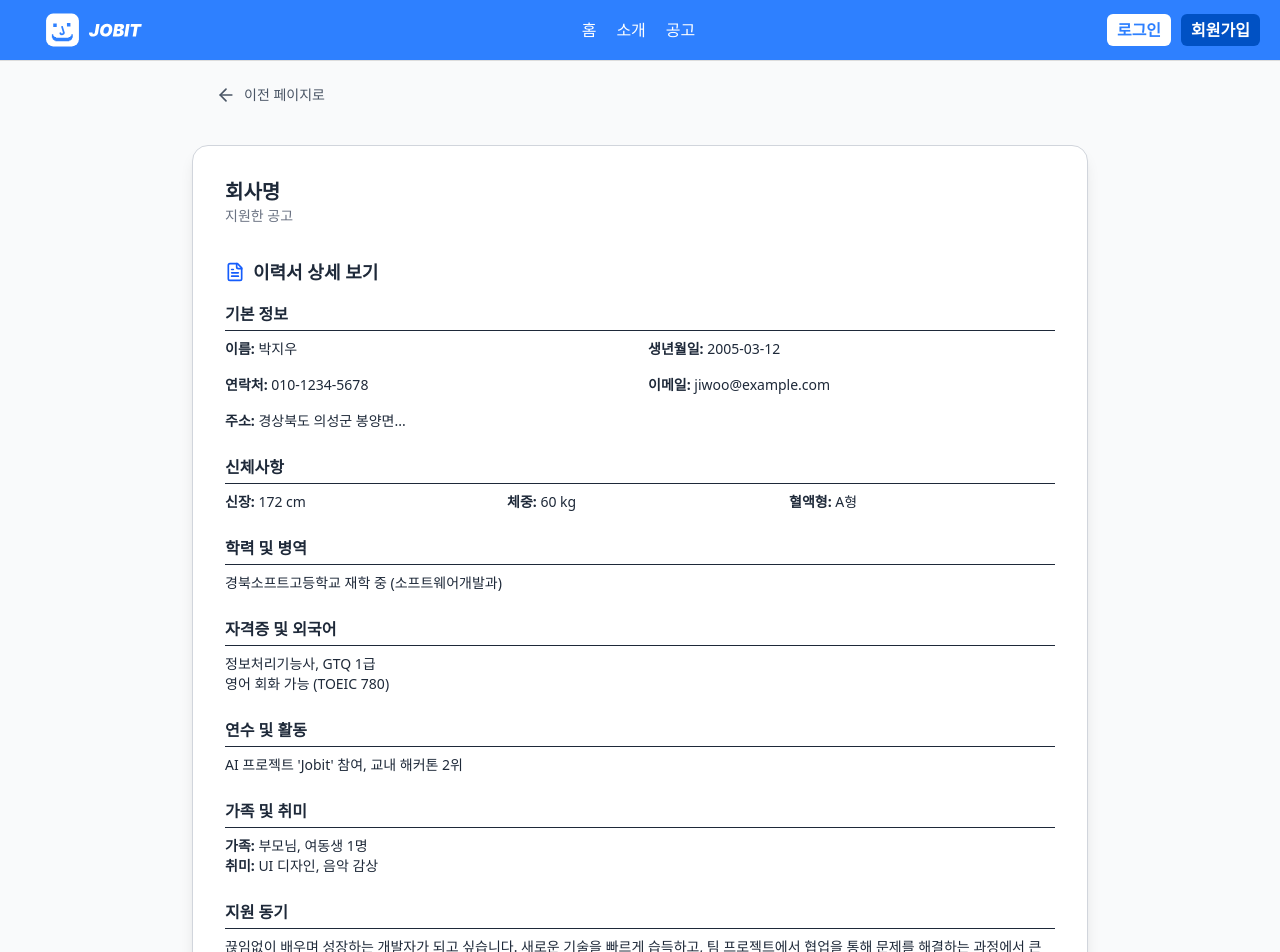
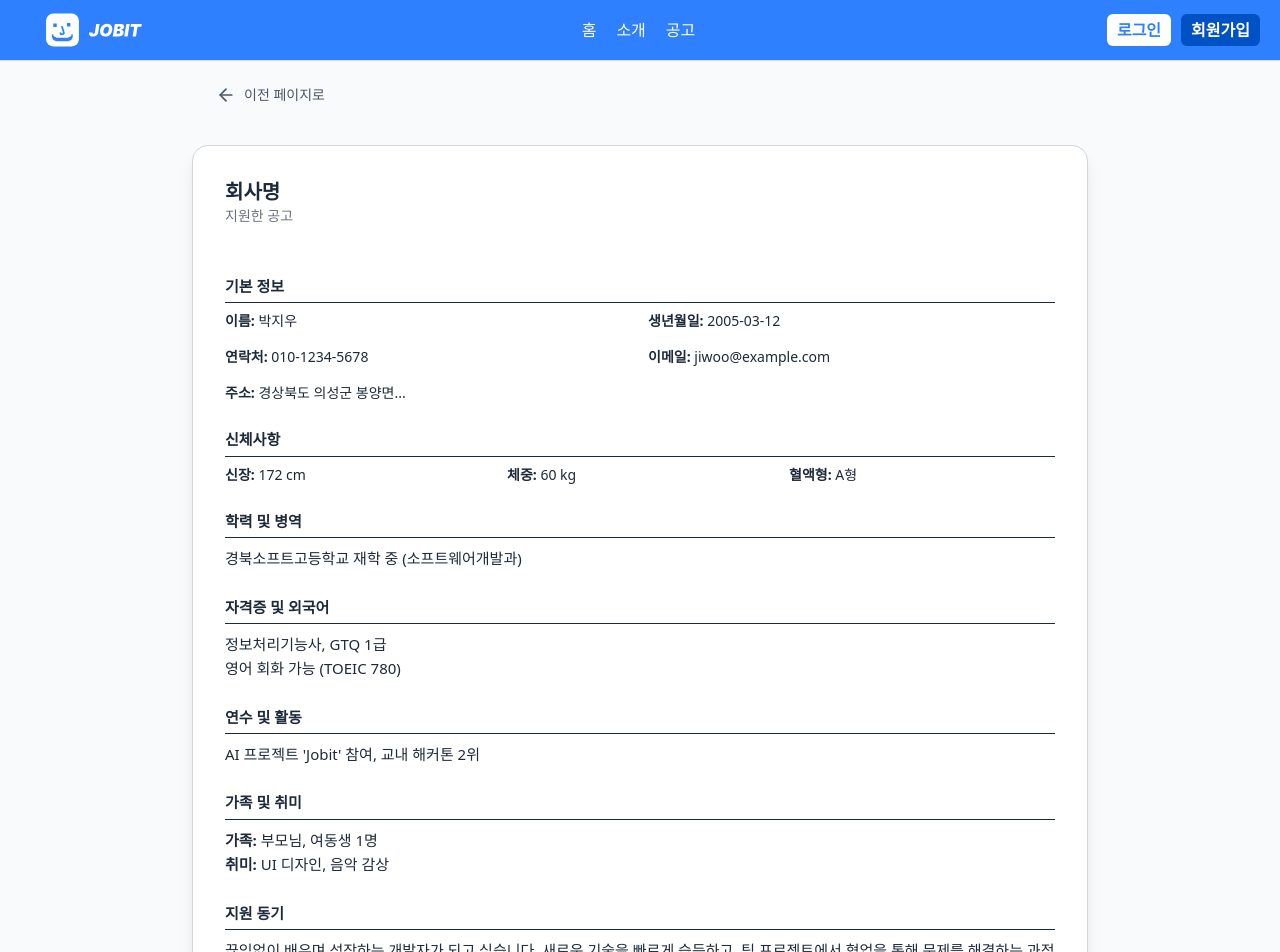
Before and after one commit to Dropz-to-a/front, a React (Vite) app: page /resume/1 in a window 1280 px wide. Shown: the top 952 px of the page. Built offline with nearby package versions, Linux system fonts and the light colour scheme.

Commit message:
사용자 이력서 상세보기

```diff
--- a/src/pages/ResumeView.tsx
+++ b/src/pages/ResumeView.tsx
@@ -1,4 +1,4 @@
-import React, { useRef } from "react";
+import { useRef } from "react";
 import { useNavigate, useParams } from "react-router-dom";
 import { ArrowLeft, Download, FileText } from "lucide-react";
 import jsPDF from "jspdf";
@@ -6,7 +6,6 @@ import html2canvas from "html2canvas";
 import Header from "../components/Header";
 import { JOBS_DATA } from "./Jobs";
 
-// 예시용 더미 데이터 (실제로는 서버나 localStorage에서 불러올 예정)
 const DUMMY_APPLICATION = {
     name: "박지우",
     email: "jiwoo@example.com",
@@ -29,32 +28,59 @@ const DUMMY_APPLICATION = {
 
 const ResumeViewPage = () => {
     const navigate = useNavigate();
-    const { id } = useParams(); // jobId
+    const { id } = useParams();
     const job = JOBS_DATA.find((j) => j.id === id);
-    const resumeRef = useRef(null);
+    const resumeRef = useRef<HTMLDivElement>(null);
 
-    // ✅ PDF 다운로드 함수
+    /** ✅ 색상 oklch → 안전한 rgb로 변환 */
+    const sanitizeColors = () => {
+        document.querySelectorAll("*").forEach((el) => {
+            const style = window.getComputedStyle(el);
+            const element = el as HTMLElement;
+
+            if (style.backgroundColor.includes("oklch")) {
+                element.style.backgroundColor = "#ffffff";
+            }
+            if (style.color.includes("oklch")) {
+                element.style.color = "#000000";
+            }
+            if (style.borderColor.includes("oklch")) {
+                element.style.borderColor = "#dddddd";
+            }
+        });
+    };
+
+    /** ✅ PDF 저장 함수 (개선 + 안전) */
     const handleDownloadPDF = async () => {
         const element = resumeRef.current;
-        const canvas = await html2canvas(element, { scale: 2 });
+        if (!element) return;
+
+        // ⚡ 캡처 전에 색상 안전화
+        sanitizeColors();
+
+        const canvas = await html2canvas(element, {
+            scale: 2,
+            useCORS: true,
+            backgroundColor: "#ffffff",
+        });
+
         const imgData = canvas.toDataURL("image/png");
-
         const pdf = new jsPDF("p", "mm", "a4");
         const pageWidth = pdf.internal.pageSize.getWidth();
         const pageHeight = pdf.internal.pageSize.getHeight();
         const imgHeight = (canvas.height * pageWidth) / canvas.width;
 
+        let heightLeft = imgHeight;
         let position = 0;
+
         pdf.addImage(imgData, "PNG", 0, position, pageWidth, imgHeight);
+        heightLeft -= pageHeight;
 
-        if (imgHeight > pageHeight) {
-            let remainingHeight = imgHeight - pageHeight;
-            while (remainingHeight > 0) {
-                position = remainingHeight - imgHeight;
-                pdf.addPage();
-                pdf.addImage(imgData, "PNG", 0, position, pageWidth, imgHeight);
-                remainingHeight -= pageHeight;
-            }
+        while (heightLeft > 0) {
+            position = heightLeft - imgHeight;
+            pdf.addPage();
+            pdf.addImage(imgData, "PNG", 0, position, pageWidth, imgHeight);
+            heightLeft -= pageHeight;
         }
 
         pdf.save(`${DUMMY_APPLICATION.name}_이력서.pdf`);
@@ -79,6 +105,7 @@ const ResumeViewPage = () => {
                     ref={resumeRef}
                     className="bg-white shadow-lg rounded-2xl w-full max-w-4xl p-8 border border-gray-300"
                 >
+                    {/* 회사 정보 */}
                     <div className="flex items-center gap-4 mb-8">
                         {job?.logoUrl && (
                             <img
@@ -98,13 +125,11 @@ const ResumeViewPage = () => {
                     </div>
 
                     <h3 className="text-lg font-semibold mb-4 flex items-center gap-2">
-                        <FileText className="w-5 h-5 text-blue-600" />
-                        이력서 상세 보기
                     </h3>
 
-                    <div className="space-y-6">
+                    <div className="space-y-6 text-[15px] leading-relaxed">
                         <section>
-                            <h4 className="font-semibold mb-2 border-b pb-1">
+                            <h4 className="font-semibold mb-2 border-b pb-1 text-gray-800">
                                 기본 정보
                             </h4>
                             <div className="grid grid-cols-2 gap-4 text-sm">
@@ -117,7 +142,7 @@ const ResumeViewPage = () => {
                         </section>
 
                         <section>
-                            <h4 className="font-semibold mb-2 border-b pb-1">신체사항</h4>
+                            <h4 className="font-semibold mb-2 border-b pb-1 text-gray-800">신체사항</h4>
                             <div className="grid grid-cols-3 gap-4 text-sm">
                                 <p><b>신장:</b> {DUMMY_APPLICATION.height} cm</p>
                                 <p><b>체중:</b> {DUMMY_APPLICATION.weight} kg</p>
@@ -126,13 +151,13 @@ const ResumeViewPage = () => {
                         </section>
 
                         <section>
-                            <h4 className="font-semibold mb-2 border-b pb-1">학력 및 병역</h4>
-                            <p className="text-sm whitespace-pre-wrap">{DUMMY_APPLICATION.education}</p>
+                            <h4 className="font-semibold mb-2 border-b pb-1 text-gray-800">학력 및 병역</h4>
+                            <p>{DUMMY_APPLICATION.education}</p>
                         </section>
 
                         <section>
-                            <h4 className="font-semibold mb-2 border-b pb-1">자격증 및 외국어</h4>
-                            <p className="text-sm whitespace-pre-wrap">
+                            <h4 className="font-semibold mb-2 border-b pb-1 text-gray-800">자격증 및 외국어</h4>
+                            <p>
                                 {DUMMY_APPLICATION.license}
                                 <br />
                                 {DUMMY_APPLICATION.foreignLang}
@@ -140,13 +165,13 @@ const ResumeViewPage = () => {
                         </section>
 
                         <section>
-                            <h4 className="font-semibold mb-2 border-b pb-1">연수 및 활동</h4>
-                            <p className="text-sm whitespace-pre-wrap">{DUMMY_APPLICATION.activity}</p>
+                            <h4 className="font-semibold mb-2 border-b pb-1 text-gray-800">연수 및 활동</h4>
+                            <p>{DUMMY_APPLICATION.activity}</p>
                         </section>
 
                         <section>
-                            <h4 className="font-semibold mb-2 border-b pb-1">가족 및 취미</h4>
-                            <p className="text-sm whitespace-pre-wrap">
+                            <h4 className="font-semibold mb-2 border-b pb-1 text-gray-800">가족 및 취미</h4>
+                            <p>
                                 <b>가족:</b> {DUMMY_APPLICATION.family}
                                 <br />
                                 <b>취미:</b> {DUMMY_APPLICATION.hobby}
@@ -154,13 +179,12 @@ const ResumeViewPage = () => {
                         </section>
 
                         <section>
-                            <h4 className="font-semibold mb-2 border-b pb-1">지원 동기</h4>
-                            <p className="text-sm whitespace-pre-wrap">{DUMMY_APPLICATION.motivation}</p>
+                            <h4 className="font-semibold mb-2 border-b pb-1 text-gray-800">지원 동기</h4>
+                            <p>{DUMMY_APPLICATION.motivation}</p>
                         </section>
                     </div>
                 </div>
 
-                {/* ✅ PDF 저장 버튼 */}
                 <button
                     onClick={handleDownloadPDF}
                     className="mt-6 flex items-center gap-2 bg-blue-600 text-white font-semibold px-6 py-3 rounded-lg hover:bg-blue-700 transition"
```
